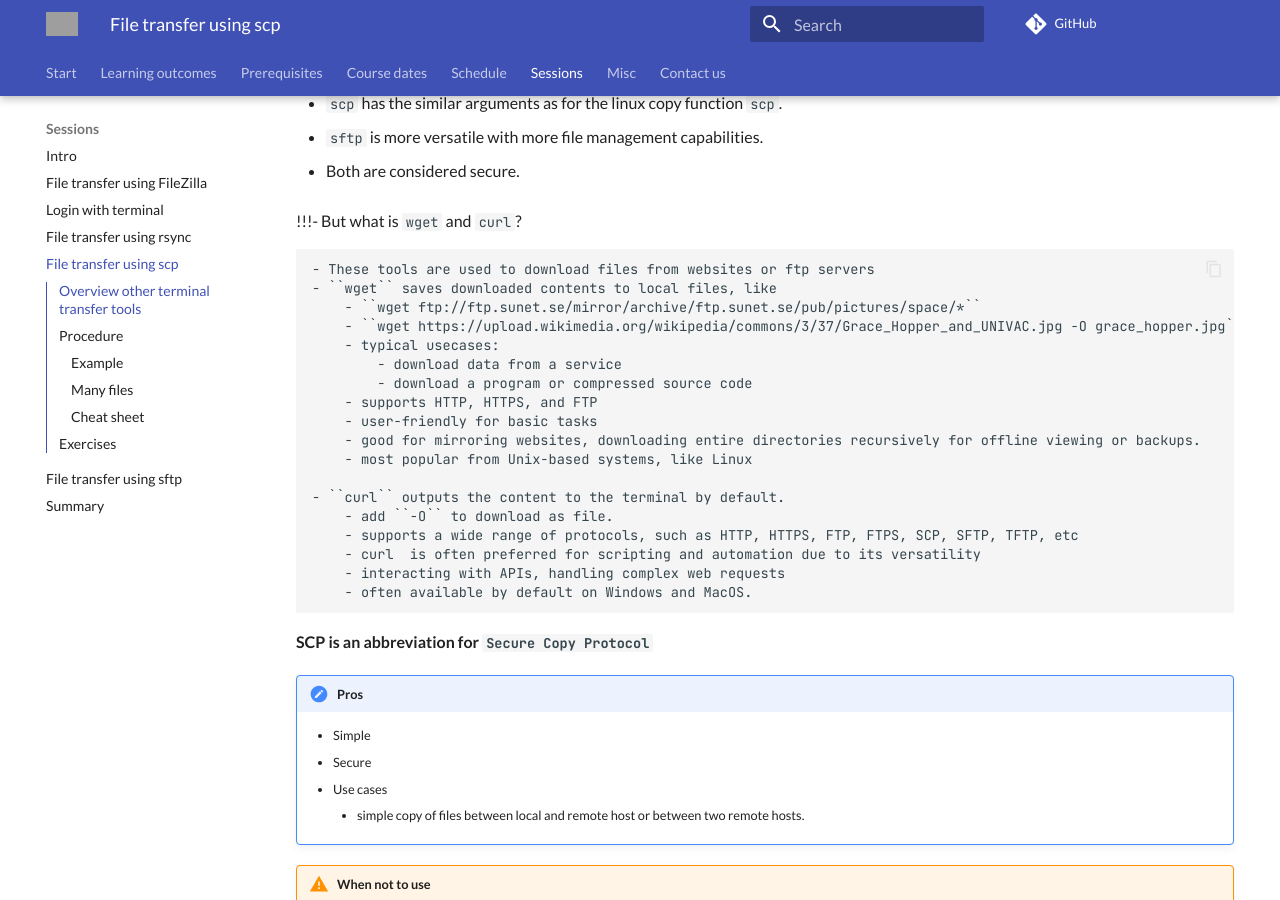
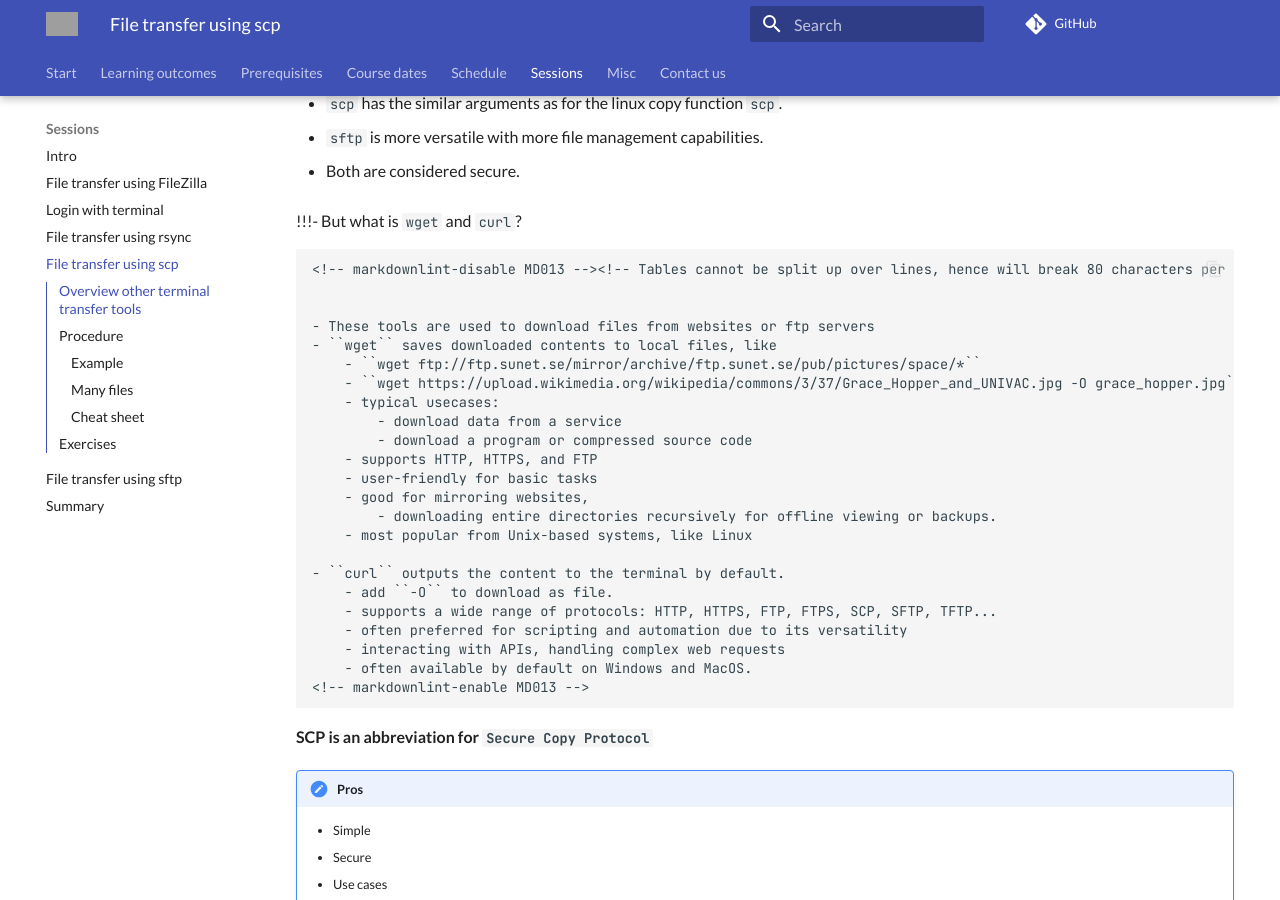
Before and after one commit to UPPMAX/naiss_file_transfer_course, an MkDocs documentation site: the page built from docs/sessions/scp/README.md, in a window 1280 px wide and 900 px high, scrolled down 480 px. Built offline with MkDocs 1.6.1 and Material for MkDocs 9.7.7, drawn with Linux system fonts in a browser that asks for light colours; comment, search, counter and statistics services are not loaded; grey boxes are pictures that could not be loaded.

Commit message:
README.md scp md fix

```diff
--- a/docs/sessions/scp/README.md
+++ b/docs/sessions/scp/README.md
@@ -41,6 +41,9 @@
 
 !!!- But what is ``wget`` and ``curl``?
 
+    <!-- markdownlint-disable MD013 --><!-- Tables cannot be split up over lines, hence will break 80 characters per line -->
+
+
     - These tools are used to download files from websites or ftp servers
     - ``wget`` saves downloaded contents to local files, like
         - ``wget ftp://ftp.sunet.se/mirror/archive/ftp.sunet.se/pub/pictures/space/*``
@@ -50,16 +53,17 @@
             - download a program or compressed source code
         - supports HTTP, HTTPS, and FTP
         - user-friendly for basic tasks
-        - good for mirroring websites, downloading entire directories recursively for offline viewing or backups.
+        - good for mirroring websites,
+            - downloading entire directories recursively for offline viewing or backups.
         - most popular from Unix-based systems, like Linux
 
     - ``curl`` outputs the content to the terminal by default.
         - add ``-O`` to download as file.
-        - supports a wide range of protocols, such as HTTP, HTTPS, FTP, FTPS, SCP, SFTP, TFTP, etc
-        - curl  is often preferred for scripting and automation due to its versatility
+        - supports a wide range of protocols: HTTP, HTTPS, FTP, FTPS, SCP, SFTP, TFTP...
+        - often preferred for scripting and automation due to its versatility
         - interacting with APIs, handling complex web requests
         - often available by default on Windows and MacOS.
-
+    <!-- markdownlint-enable MD013 -->
 
 **SCP is an abbreviation for ``Secure Copy Protocol``**
 
```
